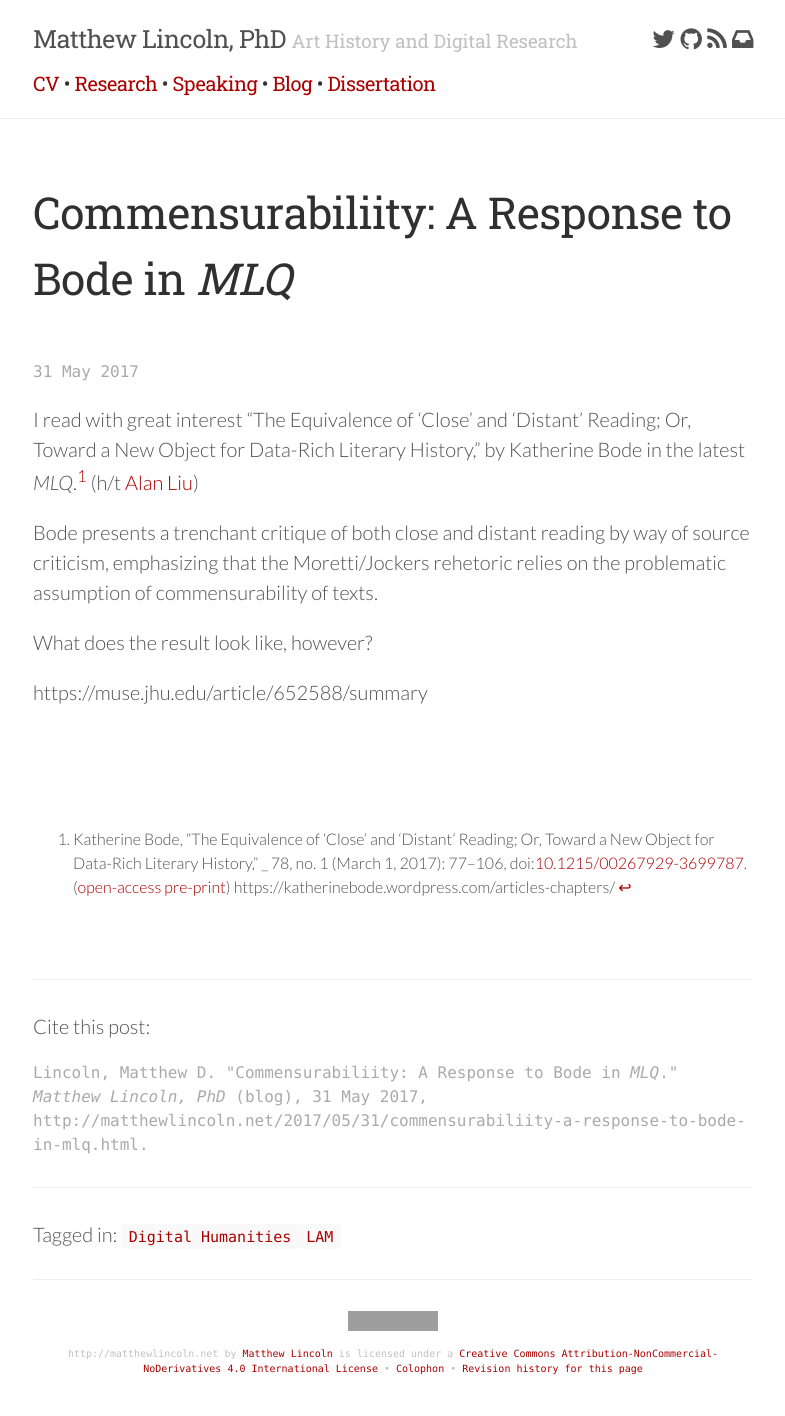
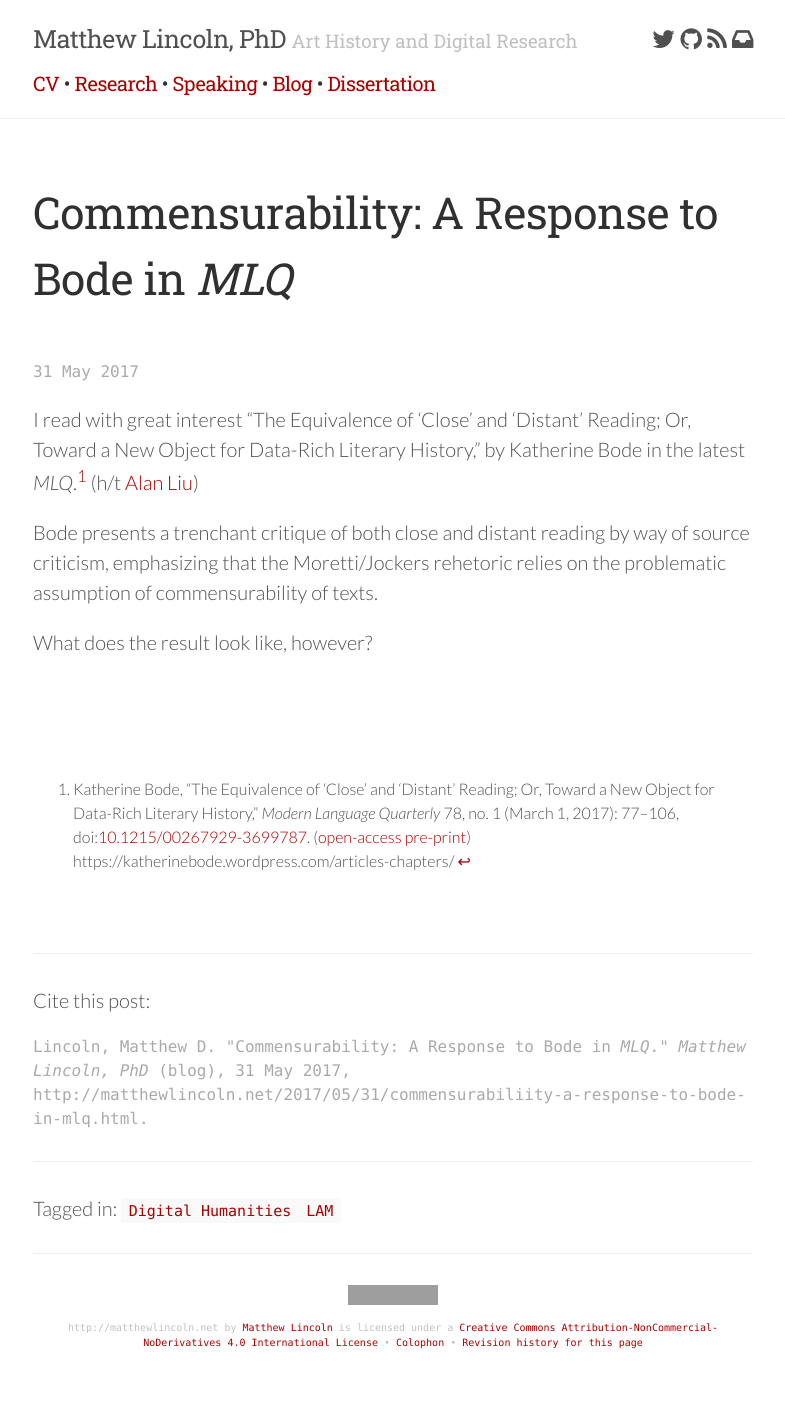
Before and after one commit to mdlincoln/mdlincoln.github.io, a Jekyll site: the page built from _posts/2017-05-31-commensurabiliity-a-response-to-bode-in-mlq.md, in a window 1280 px wide. Shown: the whole page, without its empty margins (247-1032 px from the left). Built offline with Jekyll 4.4.1, drawn with Linux system fonts in a browser that asks for light colours; nearby versions of some CDN libraries; a script that is not in the unit is left out; after the commit the page ends 1390 px from its top, so only the background shows below that; some of the changed lines change nothing that is shown; grey boxes are pictures that could not be loaded.

Commit message:
Additional useful citations

```diff
--- a/_posts/2017-05-31-commensurabiliity-a-response-to-bode-in-mlq.md
+++ b/_posts/2017-05-31-commensurabiliity-a-response-to-bode-in-mlq.md
@@ -1,6 +1,6 @@
 ---
 layout: "post"
-title: "Commensurabiliity: A Response to Bode in _MLQ_"
+title: "Commensurability: A Response to Bode in _MLQ_"
 date: "2017-05-31 13:38"
 tags:
 - Digital Humanities
@@ -9,10 +9,14 @@
 
 I read with great interest “The Equivalence of ‘Close’ and ‘Distant’ Reading; Or, Toward a New Object for Data-Rich Literary History,” by  Katherine Bode in the latest _MLQ_.[^bode] (h/t [Alan Liu](https://twitter.com/alanyliu/status/869782911746289664))
 
-[^bode]: Katherine Bode, “The Equivalence of ‘Close’ and ‘Distant’ Reading; Or, Toward a New Object for Data-Rich Literary History,” _ 78, no. 1 (March 1, 2017): 77–106, doi:[10.1215/00267929-3699787](https://dx.doi.org/10.1215/00267929-3699787). ([open-access pre-print](https://katherinebode.files.wordpress.com/2014/07/bode-article_mlq_final.pdf)) https://katherinebode.wordpress.com/articles-chapters/
+[^bode]: Katherine Bode, “The Equivalence of ‘Close’ and ‘Distant’ Reading; Or, Toward a New Object for Data-Rich Literary History,” _Modern Language Quarterly_ 78, no. 1 (March 1, 2017): 77–106, doi:[10.1215/00267929-3699787](https://dx.doi.org/10.1215/00267929-3699787). ([open-access pre-print](https://katherinebode.files.wordpress.com/2014/07/bode-article_mlq_final.pdf)) https://katherinebode.wordpress.com/articles-chapters/
 
 Bode presents a trenchant critique of both close and distant reading by way of source criticism, emphasizing that the Moretti/Jockers rehetoric relies on the problematic assumption of commensurability of texts.
 
 What does the result look like, however?
 
-https://muse.jhu.edu/article/652588/summary
+
+
+[^langmead]: Alison Langmead et al., “Towards Interoperable Network Ontologies for the Digital Humanities,” _International Journal of Humanities and Arts Computing_ 10, no. 1 (March 1, 2016): 22–35, doi:[10.3366/ijhac.2016.0157](https://dx.doi.org/10.3366/ijhac.2016.0157).
+
+[^kuhn]: Thomas S. Kuhn, “Commensurability, Comparability, Communicability,” _PSA: Proceedings of the Biennial Meeting of the Philosophy of Science Association_ 1982 (1982): 669–88, <http://www.jstor.org/stable/192452>.
```
